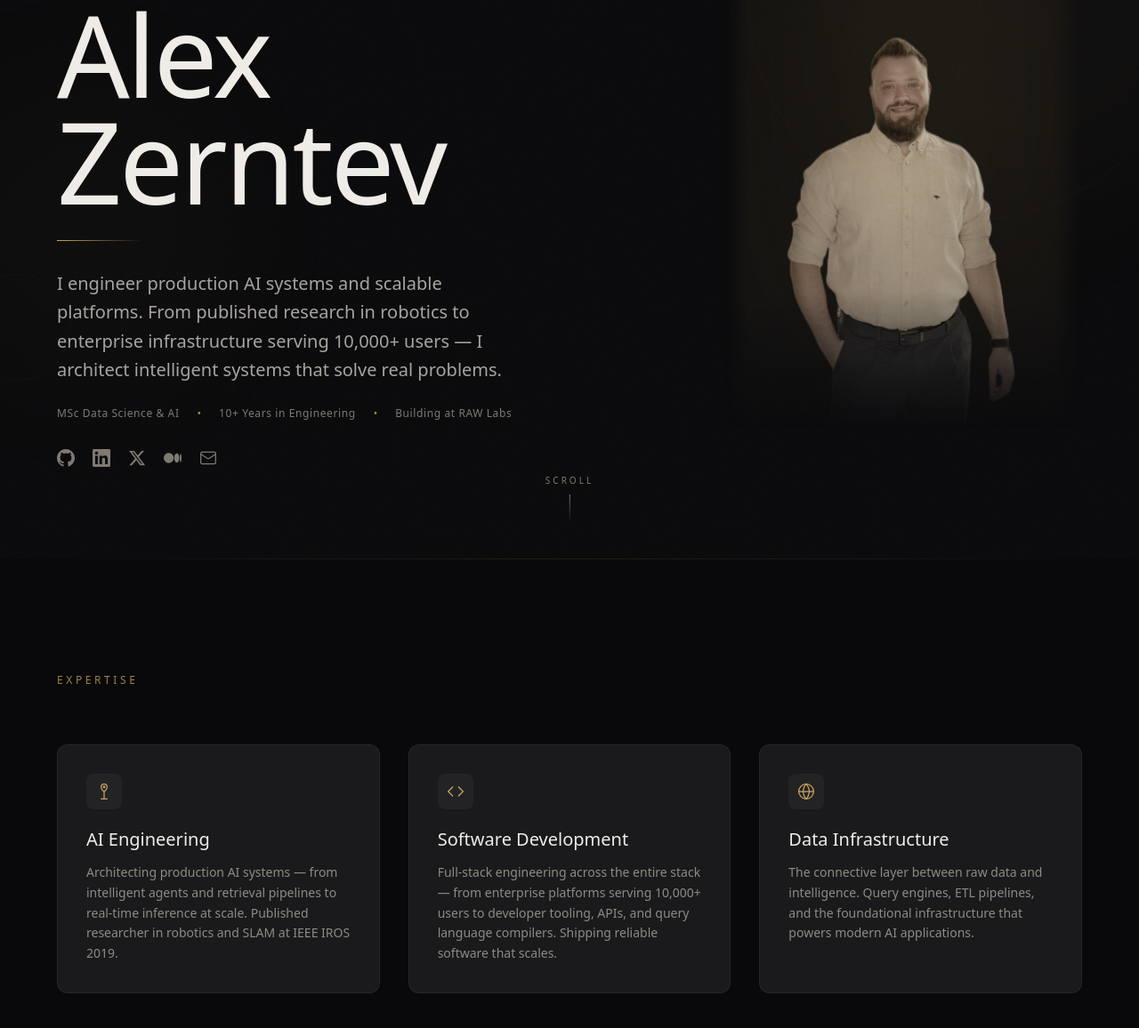
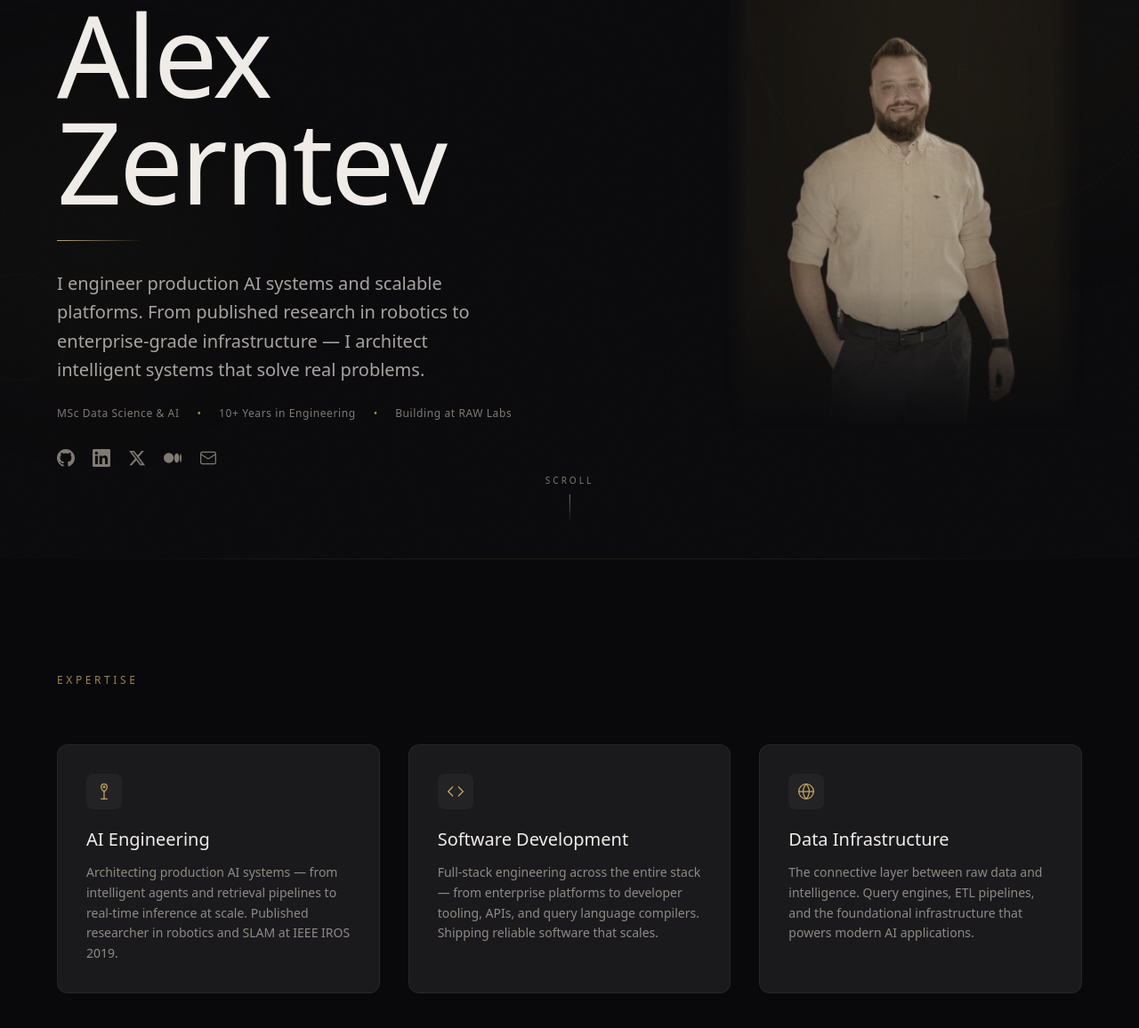
Before and after one commit to alexzerntev/alexzerntev.github.io, an Astro site: page / in a window 1280 px wide. Shown: the part 172-1328 px from the top of the page at 89% size. Built offline with nearby package versions, Linux system fonts and the light colour scheme; Astro itself is replaced by a stand-in of ours.

Commit message:
Remove 10,000+ users mentions from copy

```diff
--- a/src/pages/index.astro
+++ b/src/pages/index.astro
@@ -46,7 +46,7 @@ import BaseLayout from '../layouts/BaseLayout.astro';
 
             <!-- Intro copy -->
             <p class="text-lg md:text-xl leading-relaxed text-[var(--color-text-secondary)] max-w-lg mt-8 animate-fade-up delay-4">
-              I engineer production AI systems and scalable platforms. From published research in robotics to enterprise infrastructure serving 10,000+ users — I architect intelligent systems that solve real problems.
+              I engineer production AI systems and scalable platforms. From published research in robotics to enterprise-grade infrastructure — I architect intelligent systems that solve real problems.
             </p>
 
             <!-- Credentials bar -->
@@ -127,7 +127,7 @@ import BaseLayout from '../layouts/BaseLayout.astro';
             </div>
             <h3 class="font-serif text-xl text-[var(--color-text-primary)] mb-3">Software Development</h3>
             <p class="text-sm leading-relaxed text-[var(--color-text-tertiary)]">
-              Full-stack engineering across the entire stack — from enterprise platforms serving 10,000+ users to developer tooling, APIs, and query language compilers. Shipping reliable software that scales.
+              Full-stack engineering across the entire stack — from enterprise platforms to developer tooling, APIs, and query language compilers. Shipping reliable software that scales.
             </p>
           </div>
 
```
